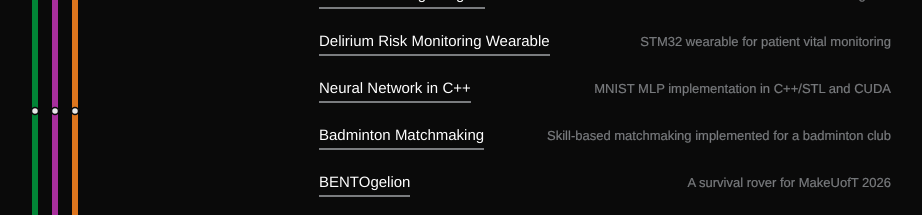
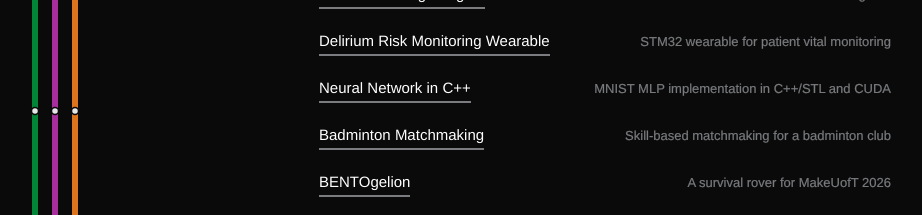
Before and after one commit to DeaconSham/deaconsham.github.io, a React (Vite) app: page / in a window 1280 px wide. Shown: the part 1420-1635 px from the top of the page, without its empty margins (35-957 px from the left). Built offline with nearby package versions, Linux system fonts and the light colour scheme.

Commit message:
changed projects

```diff
--- a/src/components/Projects.jsx
+++ b/src/components/Projects.jsx
@@ -16,7 +16,7 @@ const projects = [
     },
     {
         name: 'Badminton Matchmaking',
-        desc: 'Skill-based matchmaking implemented for a badminton club',
+        desc: 'Skill-based matchmaking for a badminton club',
         url: 'https://github.com/deaconsham/badminton-skill-based-matchmaking'
     },
     {
```
